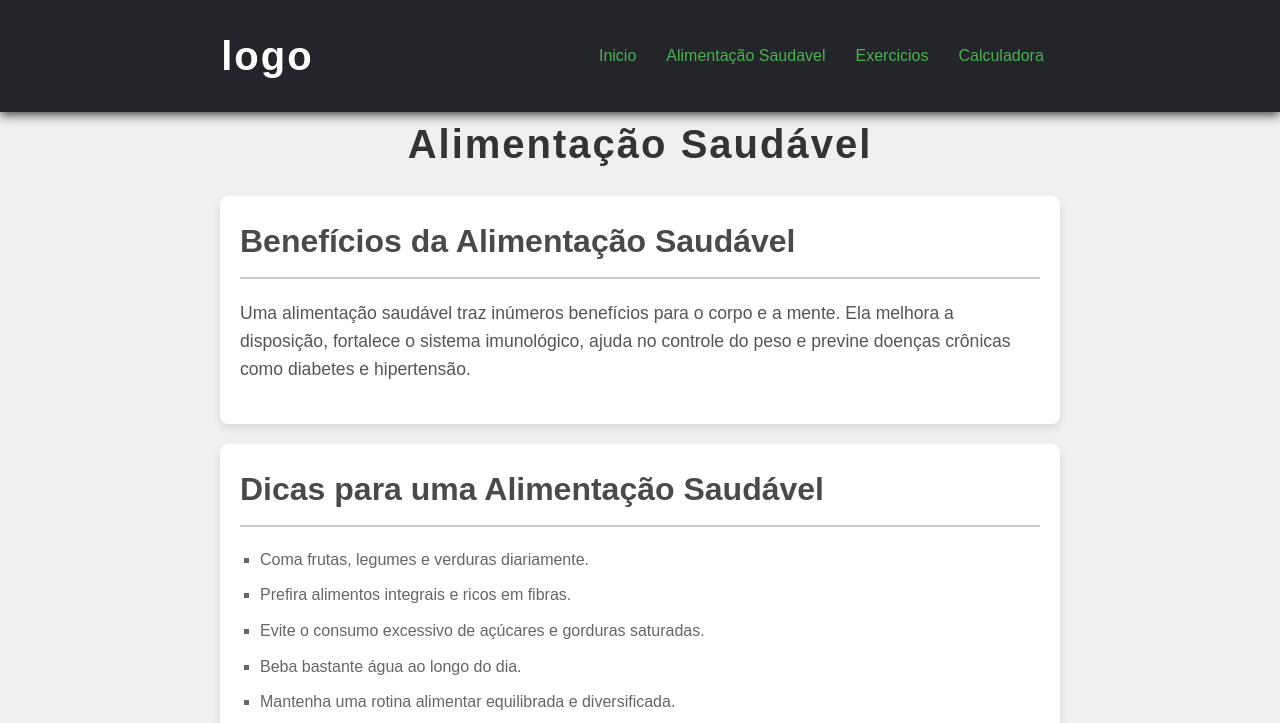
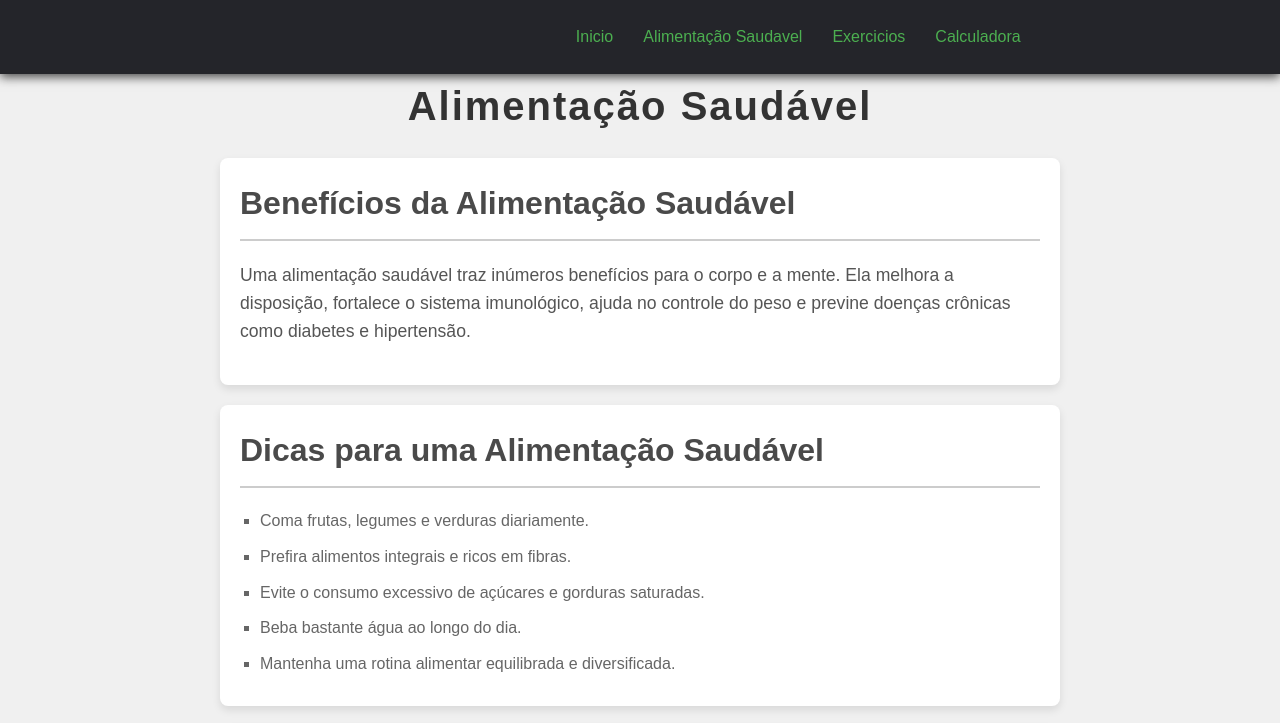
Before and after one commit to jorgewill10m/Calculadora_IMC, a plain HTML site: page alimentacao.html in a window 1280 px wide. Shown: the top 723 px of the page. Drawn offline with Linux system fonts and the light colour scheme.

Commit message:
segund commit

```diff
--- a/alimentacao.html
+++ b/alimentacao.html
@@ -12,7 +12,7 @@
     <header>
         <nav class="nav-bar">
             <div class="logo">
-                <h1>logo</h1>
+
             </div>
 
             <div class="nav-list">
```
Also changed, not shown: calculadora.html (+2 -2 lines), exercicios.html (+1 -1 lines), index.html (+1 -1 lines).
